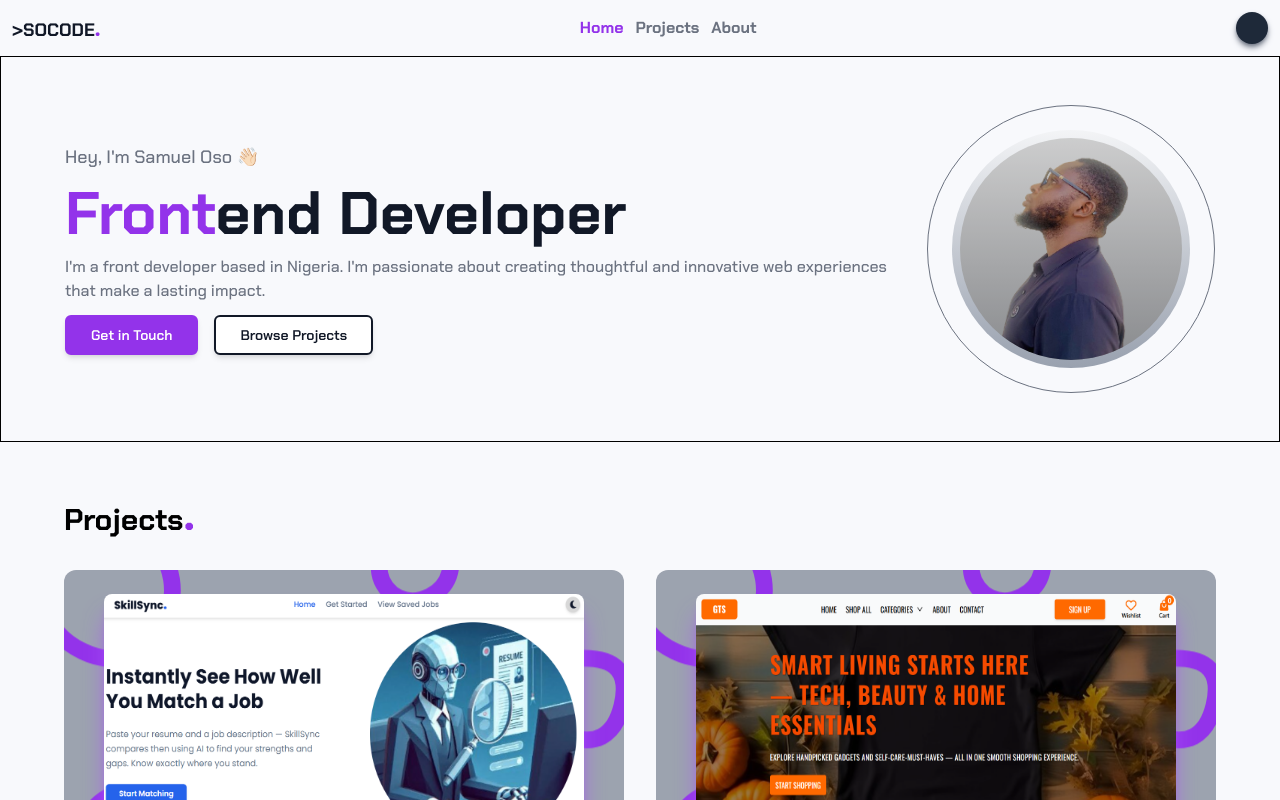
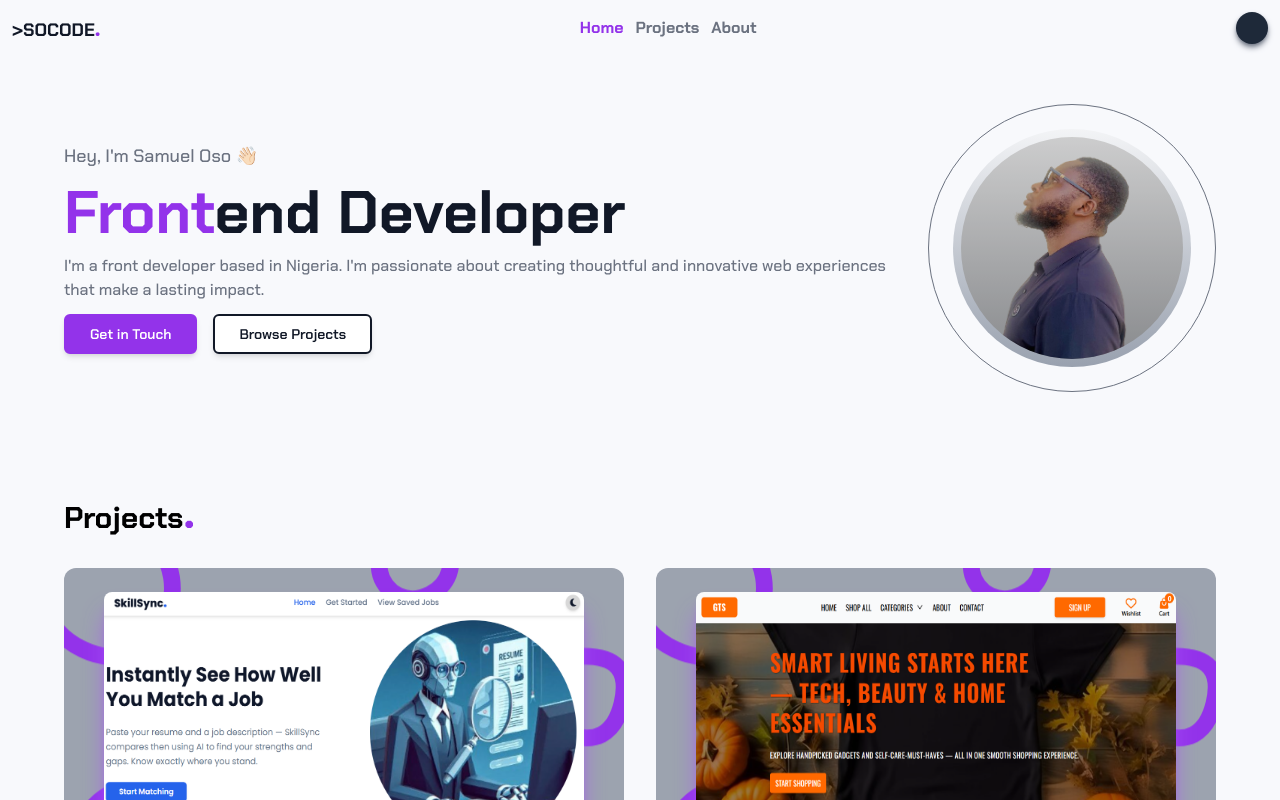
Before and after one commit to socode-dev/my-portfolio, a React (Vite) app: page / in a window 1280 px wide. Shown: the top 800 px of the page. Built offline with nearby package versions, Linux system fonts and the light colour scheme; some icons are missing.

Commit message:
fix: remove the unintentional border around hero section

```diff
--- a/src/pages/Home.jsx
+++ b/src/pages/Home.jsx
@@ -13,7 +13,7 @@
       transition={{ duration: 0.4, ease: "easeOut" }}
     >
       {/* Hero Section */}
-      <SectionWrapper className="w-full flex flex-col md:flex-row md:justify-between border items-center gap-10">
+      <SectionWrapper className="w-full flex flex-col md:flex-row items-center gap-10">
         <Hero />
       </SectionWrapper>
 
```
